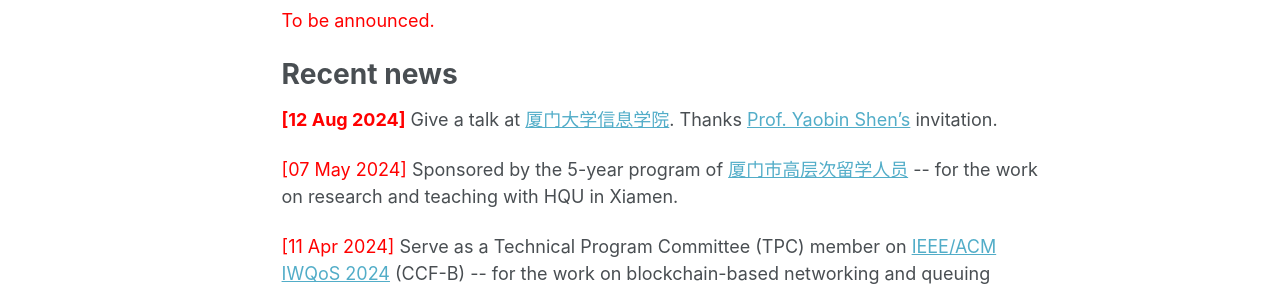
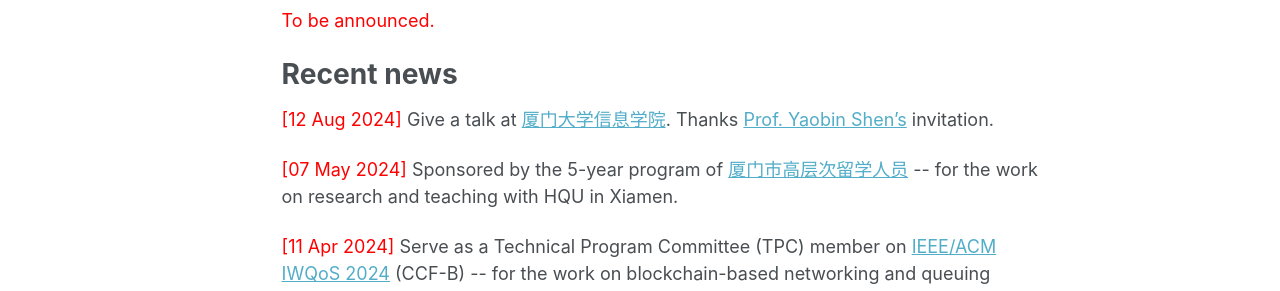
Before and after one commit to Canhui/canhui.github.io, a Jekyll site: the page built from _pages/about.md, in a window 1280 px wide. Shown: the part 629-920 px from the top of the page. Built offline with Jekyll 4.4.1, drawn with Linux system fonts in a browser that asks for light colours.

Commit message:
Update about.md

```diff
--- a/_pages/about.md
+++ b/_pages/about.md
@@ -17,7 +17,7 @@ Canhui Wang is currently a Lecturer (Research & Teaching) with Network and Infor
 
 Recent news
 ======
-<span style="color:red"> **\[12 Aug 2024\]** </span> Give a talk at [厦门大学信息学院](https://informatics.xmu.edu.cn/index.htm). Thanks [Prof. Yaobin Shen's](https://sites.google.com/view/yaobin) invitation.
+<span style="color:red"> \[12 Aug 2024\] </span> Give a talk at [厦门大学信息学院](https://informatics.xmu.edu.cn/index.htm). Thanks [Prof. Yaobin Shen's](https://sites.google.com/view/yaobin) invitation.
 
 <span style="color:red"> \[07 May 2024\] </span> Sponsored by the 5-year program of [厦门市高层次留学人员](http://hrss.xm.gov.cn) -\- for the work on research and teaching with HQU in Xiamen.
 
```
